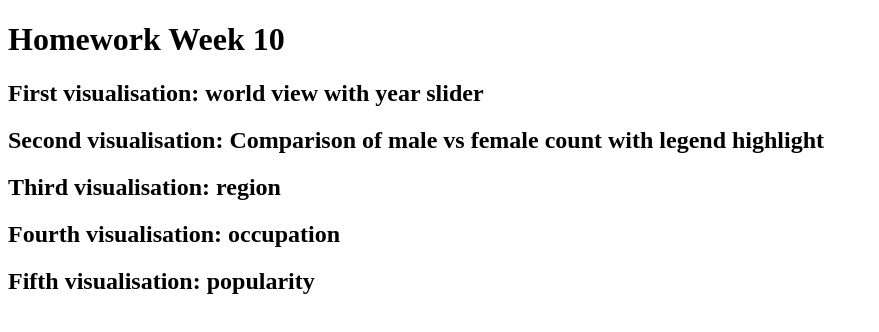
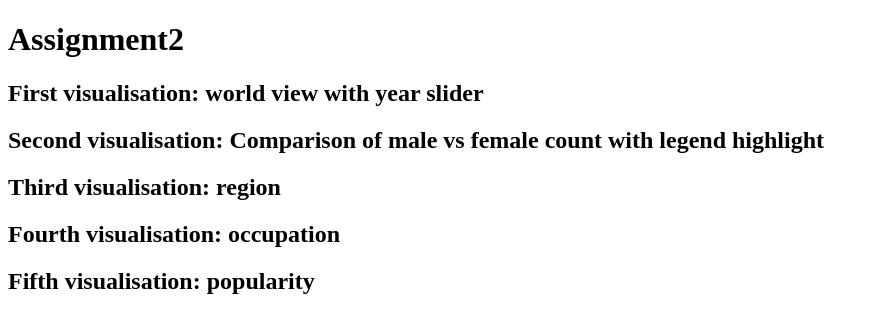
Before and after one commit to Ehzuy/-FIT3179, a plain HTML site: page Main.html in a window 1280 px wide. Shown: the whole page, without its empty margins (0-879 px from the left). Drawn offline with Linux system fonts and the light colour scheme; a script that the page names is missing.

Commit message:
Update Main.html

```diff
--- a/Main.html
+++ b/Main.html
@@ -8,7 +8,7 @@
   <script src="https://cdn.jsdelivr.net/npm/vega-embed@6"></script>
 </head>
 <body>
-<h1>Homework Week 10</h1>
+<h1>Assignment2</h1>
 
 <h2>First visualisation: world view with year slider</h2>
 <div id="vis1"></div>
```
